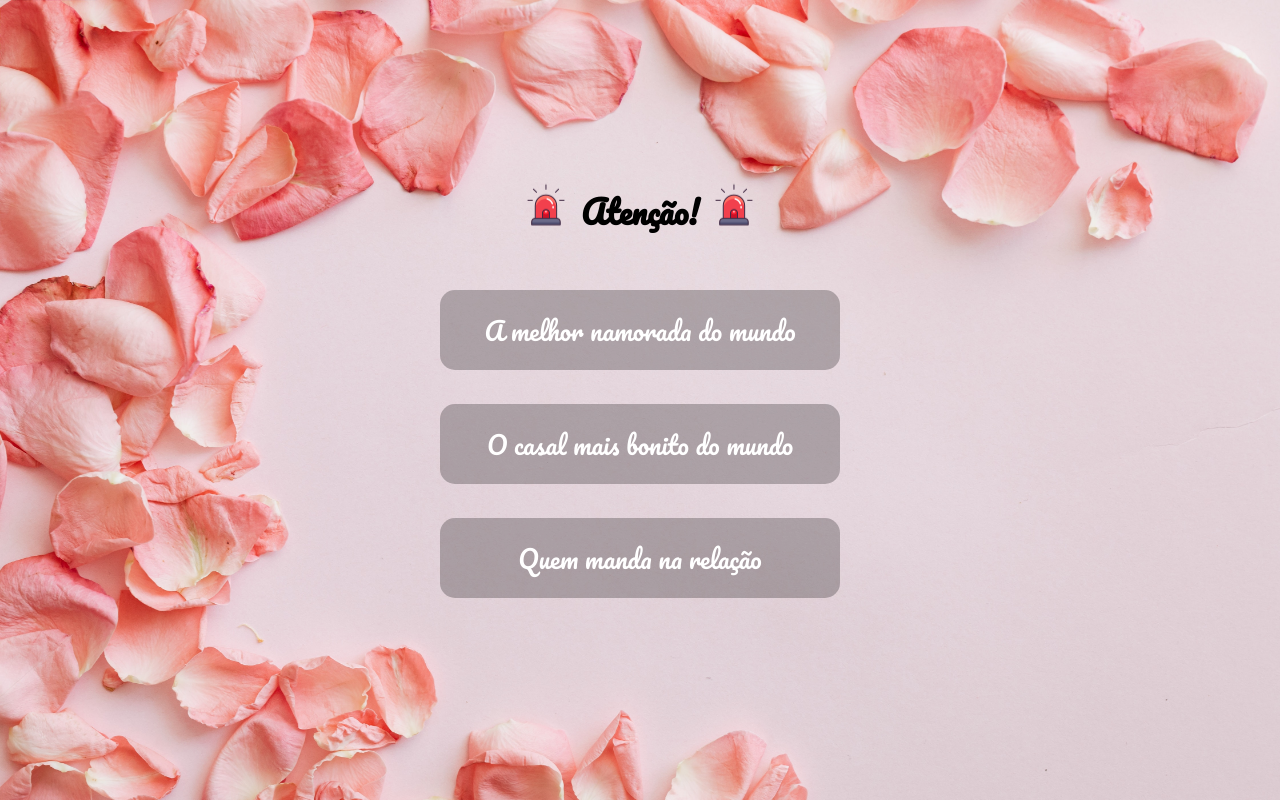
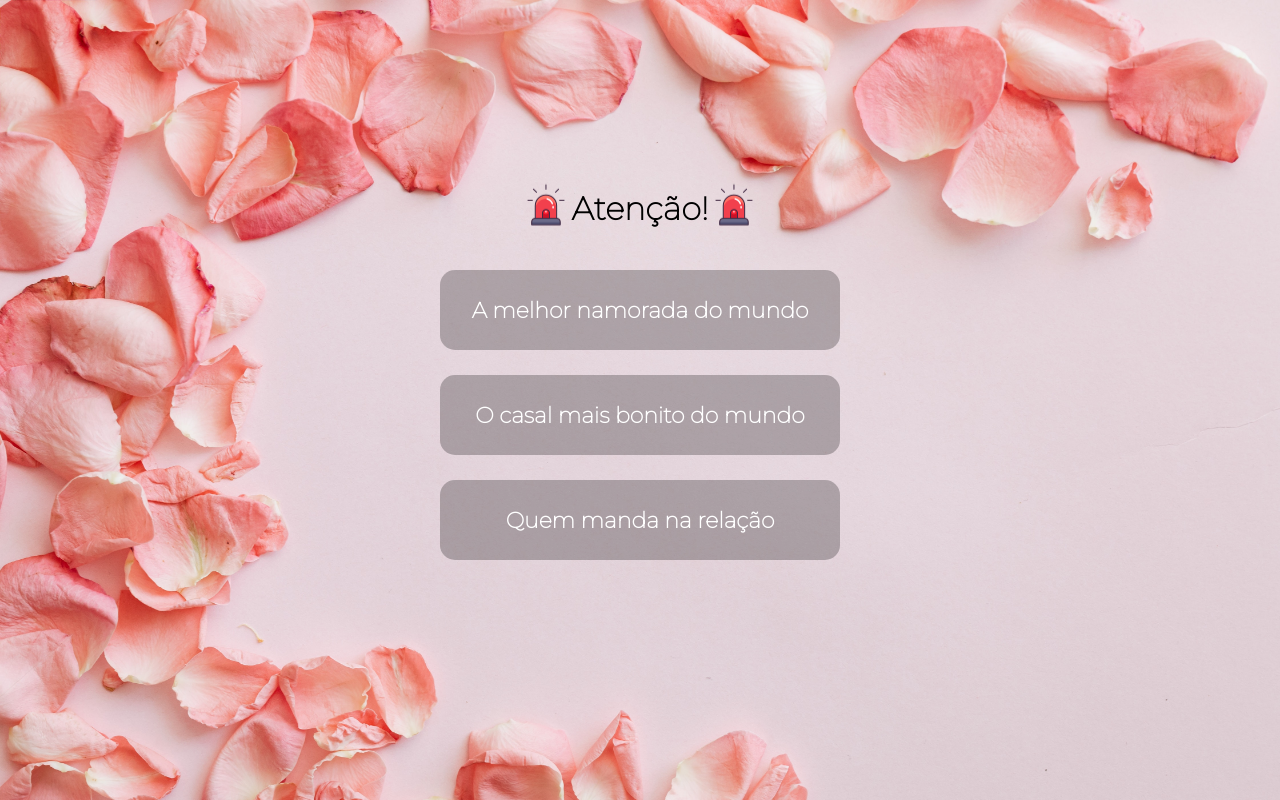
Before and after one commit to ArthurZall/Love, a plain HTML site: page index.html in a window 1280 px wide. Drawn offline with Linux system fonts and the light colour scheme.

Commit message:
Update index.html

```diff
--- a/index.html
+++ b/index.html
@@ -8,7 +8,7 @@
     <title>Te amo!</title>
     <link rel="icon" href="coracao.png">
     <style>
-        @import url('https://fonts.googleapis.com/css2?family=Pacifico&display=swap');
+        @import url('https://fonts.googleapis.com/css2?family=Montserrat:wght@100&display=swap');
 
         * {
             margin: 0;
@@ -19,7 +19,7 @@
             background-image: url("fundo2.jpg");
             background-size: cover;
             height: 100vh;
-            font-family: 'Pacifico', cursive;
+            font-family: 'Montserrat', sans-serif;
             text-align: center;
 
         }
@@ -27,8 +27,9 @@
         .botao {
             width: 400px;
             height: 80px;
-            font-size: 25px;
-            font-family: 'Pacifico', cursive;
+            font-size: 22px;
+            font-family: 'Montserrat', sans-serif;
+            font-weight: bold;
             cursor: pointer;
             margin: 3px;
             background-color: rgba(0, 0, 0, 0.25);
@@ -46,7 +47,7 @@
         }
 
         .alerta {
-            transform: translate(+0%, +200%);
+            transform: translate(+0%, +310%);
         }
     </style>
 </head>
```
